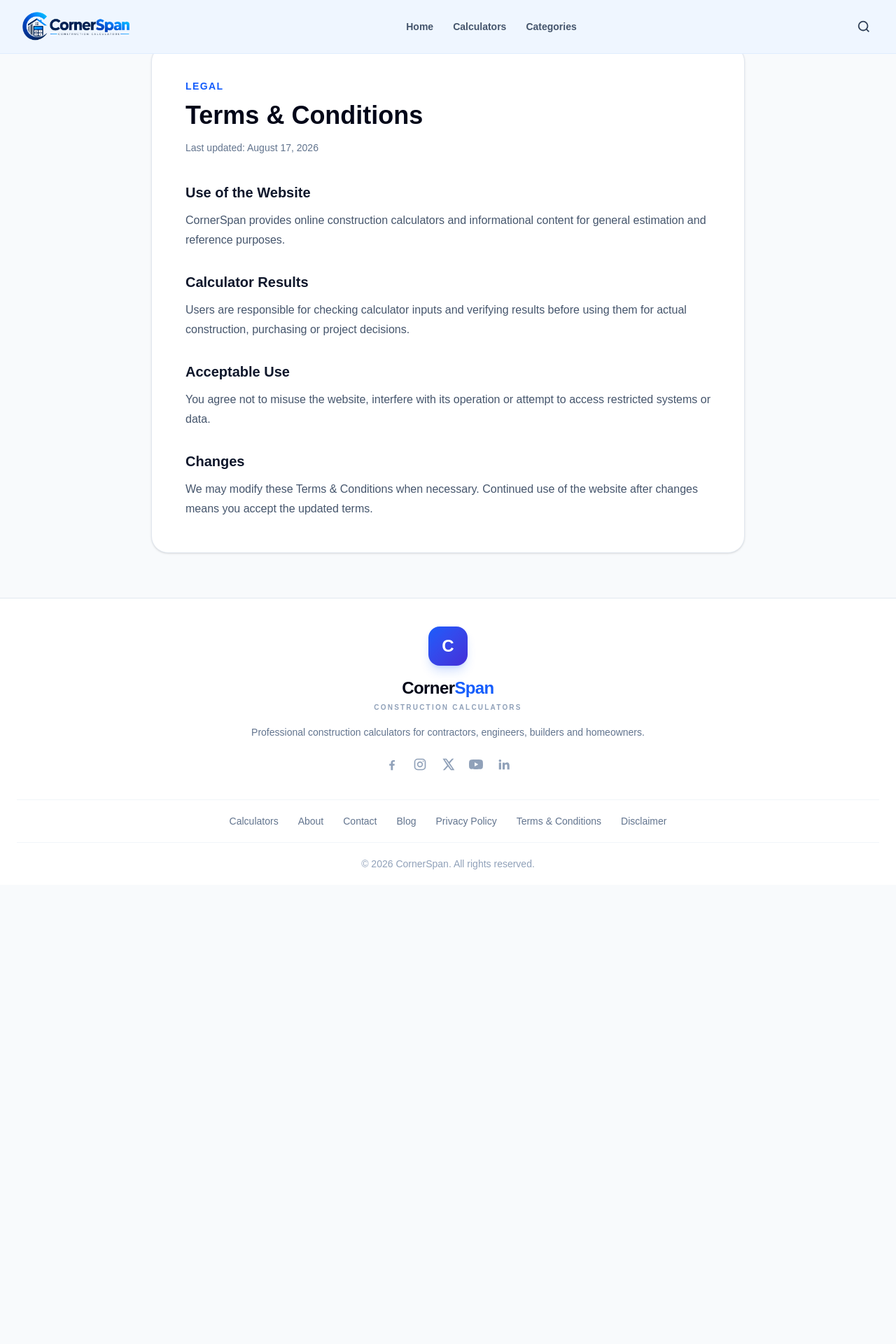
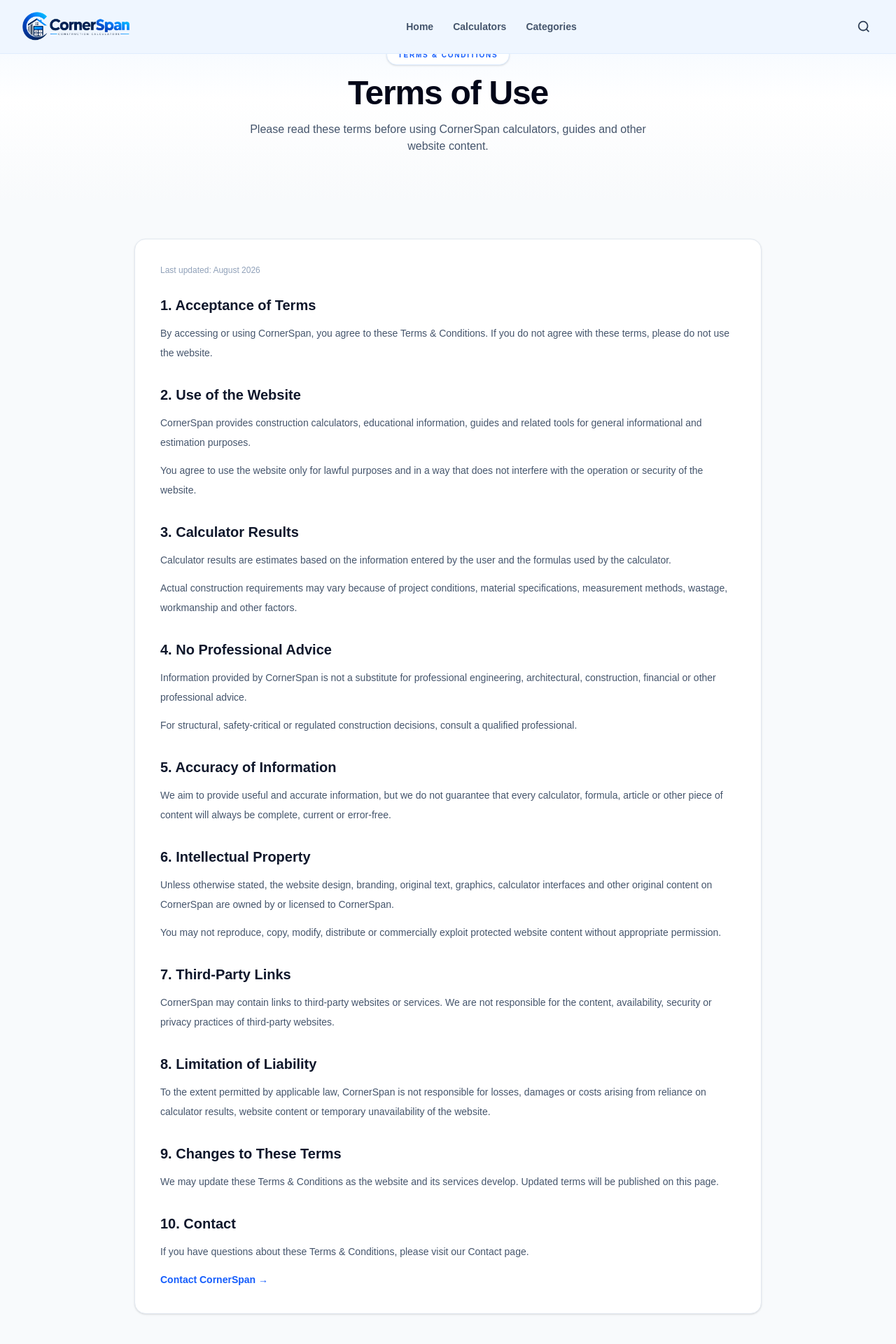
Before and after one commit to km7max-cmd/cornerspan, a Next.js app: page /terms in a window 1280 px wide. Shown: the top 1920 px of the page at 70% size. Before the commit the page ends 1264 px from the top, so only its background shows below. Built offline with nearby package versions, Linux system fonts and the light colour scheme.

Commit message:
Refactor TermsPage layout and content
Updated the TermsPage component with a new layout and improved content structure. Enhanced styling and added sections for better readability.

```diff
--- a/app/terms/page.tsx
+++ b/app/terms/page.tsx
@@ -1,66 +1,197 @@
+import Link from "next/link";
+
 export default function TermsPage() {
   return (
     <main className="min-h-screen bg-slate-50">
-      <section className="mx-auto max-w-4xl px-6 py-16">
-        <div className="rounded-3xl border border-slate-200 bg-white p-8 shadow-sm md:p-12">
-          <p className="text-sm font-bold uppercase tracking-widest text-blue-600">
-            Legal
+
+      {/* Hero */}
+      <section className="bg-gradient-to-b from-blue-50 via-white to-slate-50">
+        <div className="mx-auto max-w-4xl px-5 py-12 text-center sm:px-6 sm:py-16">
+
+          <span className="inline-flex rounded-full border border-blue-100 bg-white px-4 py-1.5 text-[10px] font-bold uppercase tracking-[0.18em] text-blue-600 shadow-sm">
+            TERMS & CONDITIONS
+          </span>
+
+          <h1 className="mt-4 text-3xl font-black tracking-tight text-slate-950 sm:text-4xl md:text-5xl">
+            Terms of Use
+          </h1>
+
+          <p className="mx-auto mt-4 max-w-xl text-sm leading-6 text-slate-600 sm:text-base">
+            Please read these terms before using CornerSpan calculators,
+            guides and other website content.
           </p>
 
-          <h1 className="mt-3 text-4xl font-black text-slate-950">
-            Terms & Conditions
-          </h1>
+        </div>
+      </section>
 
-          <p className="mt-4 text-sm text-slate-500">
-            Last updated: August 17, 2026
+      {/* Content */}
+      <section className="px-5 py-10 sm:px-6 sm:py-14">
+        <div className="mx-auto max-w-4xl rounded-2xl border border-slate-200 bg-white p-6 shadow-sm sm:p-9">
+
+          <p className="text-xs text-slate-400">
+            Last updated: August 2026
           </p>
 
-          <div className="mt-10 space-y-8 text-slate-600">
+          <div className="mt-7 space-y-8">
+
             <section>
-              <h2 className="text-xl font-bold text-slate-900">
-                Use of the Website
+              <h2 className="text-xl font-black text-slate-900">
+                1. Acceptance of Terms
               </h2>
-              <p className="mt-3 leading-7">
-                CornerSpan provides online construction calculators and
-                informational content for general estimation and reference
-                purposes.
+
+              <p className="mt-3 text-sm leading-7 text-slate-600">
+                By accessing or using CornerSpan, you agree to these Terms
+                & Conditions. If you do not agree with these terms, please
+                do not use the website.
               </p>
             </section>
 
             <section>
-              <h2 className="text-xl font-bold text-slate-900">
-                Calculator Results
+              <h2 className="text-xl font-black text-slate-900">
+                2. Use of the Website
               </h2>
-              <p className="mt-3 leading-7">
-                Users are responsible for checking calculator inputs and
-                verifying results before using them for actual construction,
-                purchasing or project decisions.
+
+              <p className="mt-3 text-sm leading-7 text-slate-600">
+                CornerSpan provides construction calculators, educational
+                information, guides and related tools for general
+                informational and estimation purposes.
+              </p>
+
+              <p className="mt-3 text-sm leading-7 text-slate-600">
+                You agree to use the website only for lawful purposes and
+                in a way that does not interfere with the operation or
+                security of the website.
               </p>
             </section>
 
             <section>
-              <h2 className="text-xl font-bold text-slate-900">
-                Acceptable Use
+              <h2 className="text-xl font-black text-slate-900">
+                3. Calculator Results
               </h2>
-              <p className="mt-3 leading-7">
-                You agree not to misuse the website, interfere with its
-                operation or attempt to access restricted systems or data.
+
+              <p className="mt-3 text-sm leading-7 text-slate-600">
+                Calculator results are estimates based on the information
+                entered by the user and the formulas used by the
+                calculator.
+              </p>
+
+              <p className="mt-3 text-sm leading-7 text-slate-600">
+                Actual construction requirements may vary because of
+                project conditions, material specifications, measurement
+                methods, wastage, workmanship and other factors.
               </p>
             </section>
 
             <section>
-              <h2 className="text-xl font-bold text-slate-900">
-                Changes
+              <h2 className="text-xl font-black text-slate-900">
+                4. No Professional Advice
               </h2>
-              <p className="mt-3 leading-7">
-                We may modify these Terms & Conditions when necessary.
-                Continued use of the website after changes means you accept
-                the updated terms.
+
+              <p className="mt-3 text-sm leading-7 text-slate-600">
+                Information provided by CornerSpan is not a substitute for
+                professional engineering, architectural, construction,
+                financial or other professional advice.
+              </p>
+
+              <p className="mt-3 text-sm leading-7 text-slate-600">
+                For structural, safety-critical or regulated construction
+                decisions, consult a qualified professional.
               </p>
             </section>
+
+            <section>
+              <h2 className="text-xl font-black text-slate-900">
+                5. Accuracy of Information
+              </h2>
+
+              <p className="mt-3 text-sm leading-7 text-slate-600">
+                We aim to provide useful and accurate information, but we
+                do not guarantee that every calculator, formula, article or
+                other piece of content will always be complete, current or
+                error-free.
+              </p>
+            </section>
+
+            <section>
+              <h2 className="text-xl font-black text-slate-900">
+                6. Intellectual Property
+              </h2>
+
+              <p className="mt-3 text-sm leading-7 text-slate-600">
+                Unless otherwise stated, the website design, branding,
+                original text, graphics, calculator interfaces and other
+                original content on CornerSpan are owned by or licensed to
+                CornerSpan.
+              </p>
+
+              <p className="mt-3 text-sm leading-7 text-slate-600">
+                You may not reproduce, copy, modify, distribute or
+                commercially exploit protected website content without
+                appropriate permission.
+              </p>
+            </section>
+
+            <section>
+              <h2 className="text-xl font-black text-slate-900">
+                7. Third-Party Links
+              </h2>
+
+              <p className="mt-3 text-sm leading-7 text-slate-600">
+                CornerSpan may contain links to third-party websites or
+                services. We are not responsible for the content,
+                availability, security or privacy practices of third-party
+                websites.
+              </p>
+            </section>
+
+            <section>
+              <h2 className="text-xl font-black text-slate-900">
+                8. Limitation of Liability
+              </h2>
+
+              <p className="mt-3 text-sm leading-7 text-slate-600">
+                To the extent permitted by applicable law, CornerSpan is
+                not responsible for losses, damages or costs arising from
+                reliance on calculator results, website content or
+                temporary unavailability of the website.
+              </p>
+            </section>
+
+            <section>
+              <h2 className="text-xl font-black text-slate-900">
+                9. Changes to These Terms
+              </h2>
+
+              <p className="mt-3 text-sm leading-7 text-slate-600">
+                We may update these Terms & Conditions as the website and
+                its services develop. Updated terms will be published on
+                this page.
+              </p>
+            </section>
+
+            <section>
+              <h2 className="text-xl font-black text-slate-900">
+                10. Contact
+              </h2>
+
+              <p className="mt-3 text-sm leading-7 text-slate-600">
+                If you have questions about these Terms & Conditions,
+                please visit our Contact page.
+              </p>
+
+              <Link
+                href="/contact"
+                className="mt-4 inline-flex text-sm font-bold text-blue-600 hover:text-blue-700"
+              >
+                Contact CornerSpan →
+              </Link>
+            </section>
+
           </div>
+
         </div>
       </section>
+
     </main>
   );
 }
```
